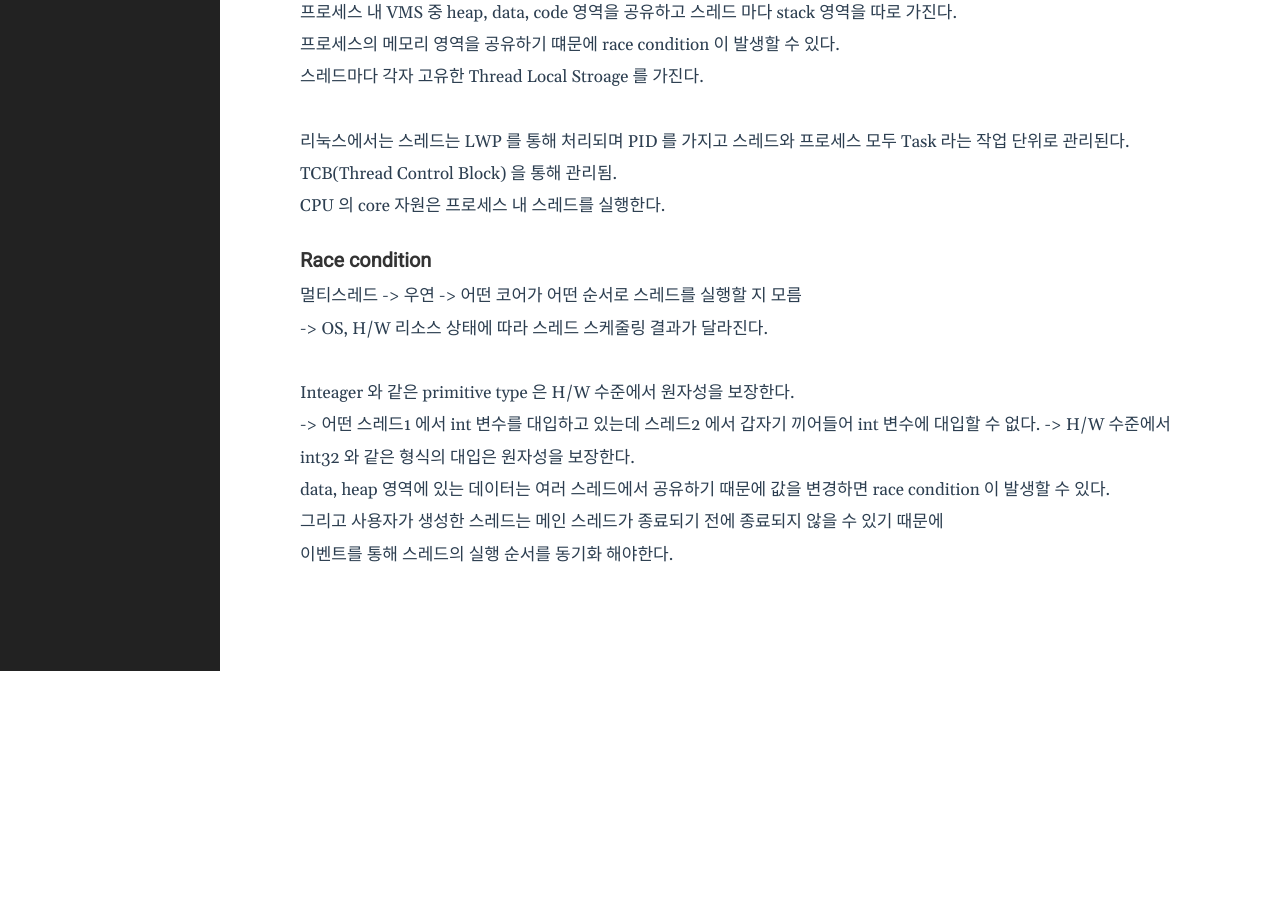
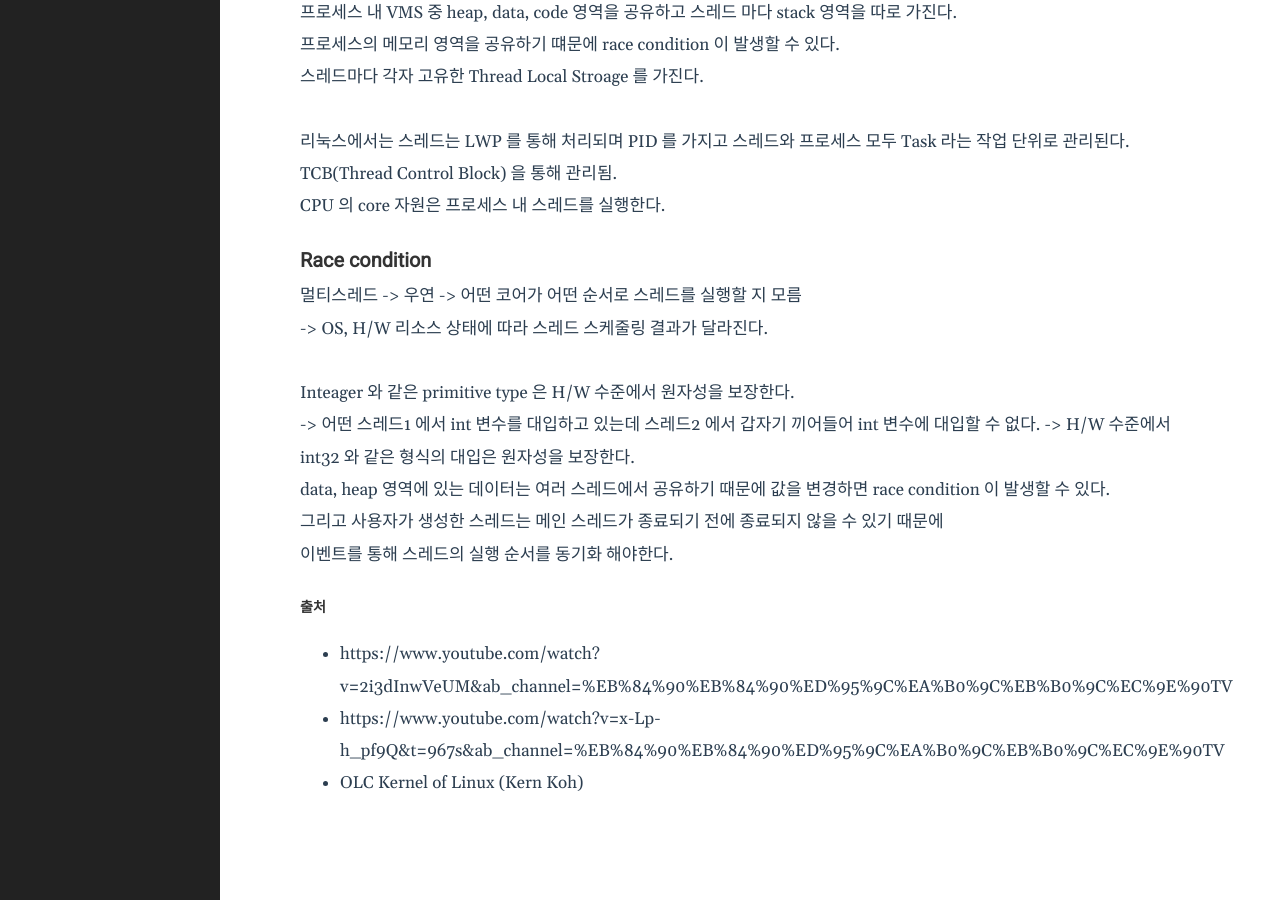
Before and after one commit to 5-SH/5-sh.github.io-deprecated, a Jekyll site: the page built from _posts/2022-08-31-process-thread.md, in a window 1280 px wide and 900 px high, scrolled down 815 px. Built offline with Jekyll 4.4.1, drawn with Linux system fonts in a browser that asks for light colours; before the commit the page ends 1486 px from its top, so only the background shows below that.

Commit message:
출처 추가

```diff
--- a/_posts/2022-08-31-process-thread.md
+++ b/_posts/2022-08-31-process-thread.md
@@ -47,3 +47,8 @@ Inteager 와 같은 primitive type 은 H/W 수준에서 원자성을 보장한
 data, heap 영역에 있는 데이터는 여러 스레드에서 공유하기 때문에 값을 변경하면 race condition 이 발생할 수 있다.
 그리고 사용자가 생성한 스레드는 메인 스레드가 종료되기 전에 종료되지 않을 수 있기 때문에
 이벤트를 통해 스레드의 실행 순서를 동기화 해야한다.
+
+##### 출처
+- https://www.youtube.com/watch?v=2i3dInwVeUM&ab_channel=%EB%84%90%EB%84%90%ED%95%9C%EA%B0%9C%EB%B0%9C%EC%9E%90TV
+- https://www.youtube.com/watch?v=x-Lp-h_pf9Q&t=967s&ab_channel=%EB%84%90%EB%84%90%ED%95%9C%EA%B0%9C%EB%B0%9C%EC%9E%90TV
+- OLC Kernel of Linux (Kern Koh)
```
